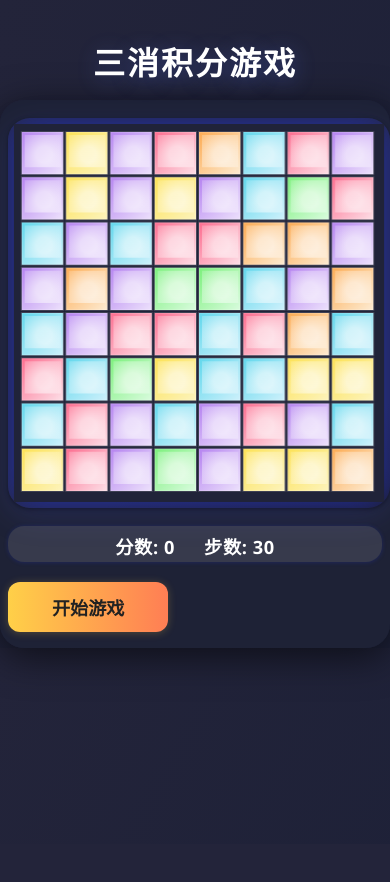
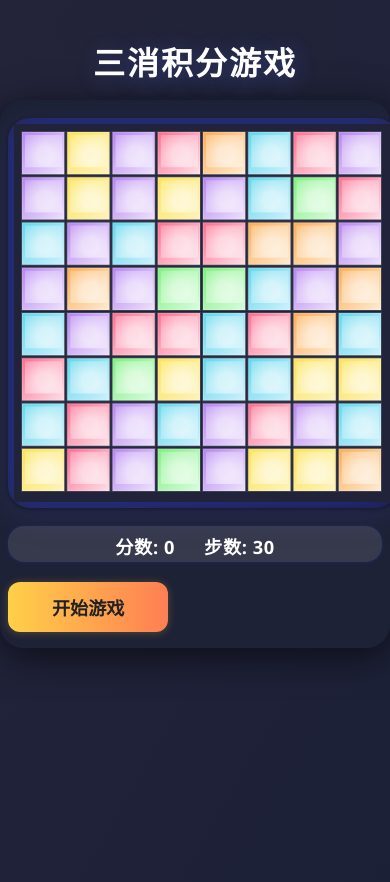
Before and after one commit to Dreamchaser-aus/candybackend, a Flask app: page /game in a window 390 px wide. Before the commit the page ends 666 px from the top, so only its background shows below. Run offline with Flask 3, Linux system fonts and the light colour scheme; some libraries are stand-ins or nearby versions.

Commit message:
Update game.html

```diff
--- a/templates/game.html
+++ b/templates/game.html
@@ -5,8 +5,8 @@
   <title>三消积分游戏</title>
   <meta name="viewport" content="width=device-width,initial-scale=1,maximum-scale=1,user-scalable=no">
   <style>
-    html,body { background: linear-gradient(120deg, #23243a 0%, #1c2037 100%);
-      color: #fff; font-family: 'Segoe UI', Arial, sans-serif; margin:0; padding:0;}
+    html, body { height: 100%; margin: 0; padding: 0; background: linear-gradient(120deg, #23243a 0%, #1c2037 100%);}
+    body { font-family: 'Segoe UI', Arial, sans-serif; color: #fff; }
     h1 {text-align:center; letter-spacing:2px; margin:1.2em 0 0.5em; font-weight:800; text-shadow:0 4px 22px #5d7aff55;}
     .game-box { background:rgba(30,34,55,0.98); border-radius:24px; margin:0 auto; max-width:480px; box-shadow:0 8px 38px #0009; padding:18px 8px 16px 8px;}
     #gameCanvas {
@@ -14,8 +14,7 @@
       display:block; margin:0 auto 18px auto; border-radius:22px; box-shadow:0 8px 32px #4349c033,0 1.5px 4px #0007;
       touch-action: none;   /* 禁止所有手势操作 */
       user-select: none; -webkit-user-select: none; -webkit-tap-highlight-color: transparent;
-      width: 100%; height: auto; aspect-ratio: 1/1; /* 保证正方形 */
-      min-width: 240px; max-width: 98vw;
+      width: 98vw; height: 98vw; max-width: 480px; max-height: 480px; min-width: 220px; min-height: 220px;
     }
     #scorebar {
       font-size:1.14rem; letter-spacing:.03em; display:flex; justify-content:center; gap:1.6em; margin-bottom:10px;
@@ -54,7 +53,7 @@
       <p style="font-size:1.18rem;margin-top:6px;">你的分数: <span id="finalScore"></span></p>
       <button onclick="restartGame()">再玩一次</button>
   </div>
-  <script src="https://code.jquery.com/jquery-3.6.0.min.js"></script>
+<script src="https://code.jquery.com/jquery-3.6.0.min.js"></script>
 <script>
 const GRID_SIZE = 8;
 let CELL_SIZE = 56;
@@ -77,10 +76,11 @@ let isPaused = false;
 const canvas = document.getElementById('gameCanvas');
 const ctx = canvas.getContext('2d');
 
+// ====================== Canvas Resize 适配 ======================
 function resizeCanvas() {
     let parent = canvas.parentNode;
-    let parentW = parent.offsetWidth;
-    let size = Math.min(parentW, window.innerHeight - 220, 480);
+    let parentW = parent.offsetWidth || window.innerWidth;
+    let size = Math.min(parentW, window.innerHeight - 120, 480);
     let logical = size;
     let pixelRatio = window.devicePixelRatio || 1;
     canvas.width = logical * pixelRatio;
@@ -93,8 +93,9 @@ function resizeCanvas() {
       render();
     }
 }
-window.addEventListener('resize', function(){ setTimeout(resizeCanvas,80); });
+window.addEventListener('resize', function(){ setTimeout(resizeCanvas,100); });
 
+// ============ 初始化/无消除填充 ============
 function randomColor() { return Math.floor(Math.random()*COLORS.length);}
 function fillGridNoMatch() {
     grid = [];
@@ -122,6 +123,7 @@ function initGame() {
     render();
 }
 
+// ====================== 渲染 ======================
 function render() {
     let s = CELL_SIZE, pad = PADDING;
     ctx.clearRect(0, 0, canvas.width, canvas.height);
@@ -167,6 +169,7 @@ function render() {
     }
 }
 
+// ============ 三消逻辑 ============
 function getCanvasPosition(e) {
     let rect = canvas.getBoundingClientRect();
     let x, y;
@@ -294,9 +297,10 @@ function dropAndFill(toClear, cb) {
     }, 140);
 }
 
-// 移动端专用操作
+// ==================== 移动端专用操作 ====================
 let touchStartCell = null;
 let touchMoved = false;
+
 canvas.addEventListener('click', handleInput);
 canvas.addEventListener('touchstart', function(e) {
     if (!gameActive || animating || isPaused) return;
@@ -347,6 +351,7 @@ function handleInput(e) {
     if (e.touches) e.preventDefault();
 }
 
+// ====================== UI更新/提交 ======================
 function updateUI() {
     document.getElementById('score').textContent = score;
     document.getElementById('moves').textContent = movesLeft;
@@ -363,7 +368,7 @@ function restartGame() {
     resizeCanvas();
 }
 
-let userId = '100001';
+let userId = '100001'; // 这里替换成真实user_id
 function submitScore() {
     $.post("/play", {
         user_id: userId,
@@ -376,10 +381,10 @@ function submitScore() {
     });
 }
 
-// “开始/暂停”按钮逻辑
+// =========== 开始/暂停按钮 ==========
 document.getElementById('controlButton').addEventListener('click', () => {
     if (!gameActive) {
-        initGame(); // 每次点击都新一局
+        initGame();
         gameActive = true;
         isPaused = false;
         document.getElementById('controlButton').textContent = "暂停";
@@ -390,6 +395,7 @@ document.getElementById('controlButton').addEventListener('click', () => {
     }
 });
 
+// ========== 页面初始化 ==========
 window.onload = function() {
   initGame();
   resizeCanvas();
```
